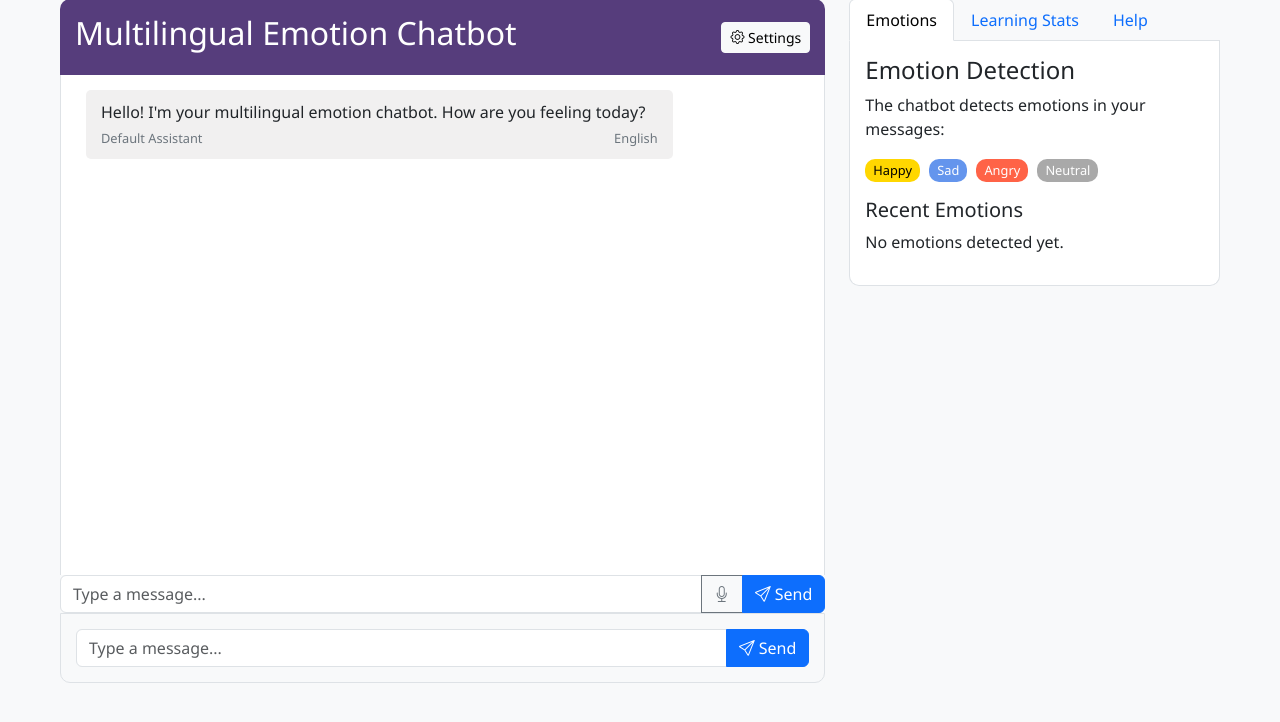
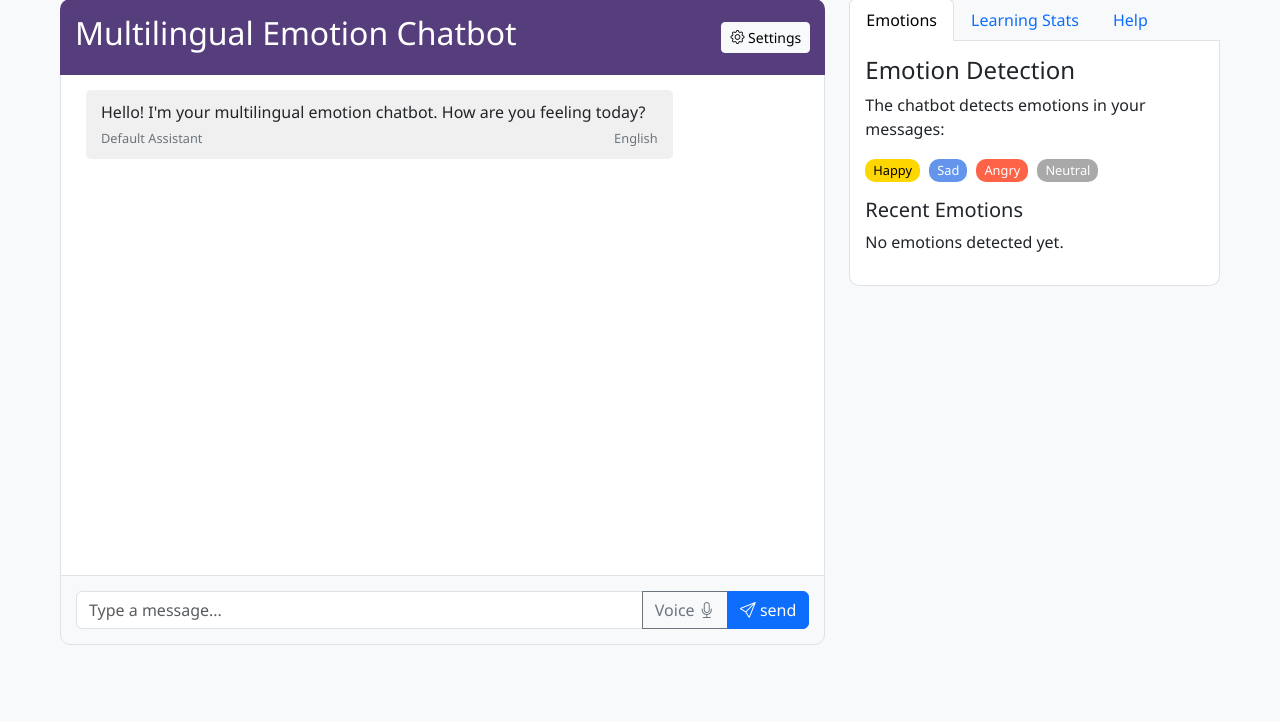
Before and after one commit to AliArfa852/NLP_Project, a Flask app: page / in a window 1280 px wide. Shown: the part 21-743 px from the top of the page. Run offline with Flask 2, Linux system fonts and the light colour scheme; data comes from the database, SQL or seed files in the repository; both versions use the stored data as it was after the commit.

Commit message:
it works

```diff
--- a/src/templates/index.html
+++ b/src/templates/index.html
@@ -207,22 +207,26 @@
                         </div>
                     </div>
                 </div>
-                <div class="input-group">
-                    <input type="text" id="userInput" class="form-control" placeholder="Type a message...">
-                    <button id="speechButton" class="btn btn-outline-secondary">
-                        <i class="bi bi-mic"></i>
-                    </button>
-                    <button id="sendButton" class="btn btn-primary">
-                        <i class="bi bi-send"></i> Send
-                    </button>
-                </div>
+
                 <div class="chat-input">
+                    <!-- Add this in the input-group in index.html, before the Send button -->
+<!-- This can be added around line 400, inside the input-group div -->
+
                     <div class="input-group">
+                        <input type="text" id="userInput" class="form-control" placeholder="Type a message...">
+                        <button id="speechButton" class="btn btn-outline-secondary"> Voice
+                            <i class="bi bi-mic"></i>
+                        </button>
+                        <button id="sendButton" class="btn btn-primary">
+                            <i class="bi bi-send"></i> send
+                        </button>
+                    </div>
+                    <!-- <div class="input-group">
                         <input type="text" id="userInput" class="form-control" placeholder="Type a message...">
                         <button id="sendButton" class="btn btn-primary">
                             <i class="bi bi-send"></i> Send
                         </button>
-                    </div>
+                    </div> -->
                 </div>
             </div>
             <div class="col-md-4">
@@ -324,19 +328,6 @@
             // Initialize
             const personalities = JSON.parse('{{ personalities|tojson }}');
             let isTyping = false;
-
-            // Update personality description when selection changes
-            personalitySelect.addEventListener('change', function() {
-                const selectedPersonality = personalities.find(p => p.id === this.value);
-                if (selectedPersonality) {
-                    personalityDescription.textContent = selectedPersonality.description;
-                }
-            });
-            // Add this to your JavaScript to enable speech recognition
-            // This can be added to the document.addEventListener('DOMContentLoaded', function() {...})
-            // section in your index.html
-
-            // Initialize speech recognition
             const speechButton = document.getElementById('speechButton');
             let recognition;
 
@@ -447,6 +438,13 @@
                 }
                 console.log('Speech recognition is not supported in this browser.');
             }
+            // Update personality description when selection changes
+            personalitySelect.addEventListener('change', function() {
+                const selectedPersonality = personalities.find(p => p.id === this.value);
+                if (selectedPersonality) {
+                    personalityDescription.textContent = selectedPersonality.description;
+                }
+            });
 
             // Toggle settings panel
             settingsToggle.addEventListener('click', function() {
```
Also changed, not shown: data/rag_memory.db, 1 other file.
